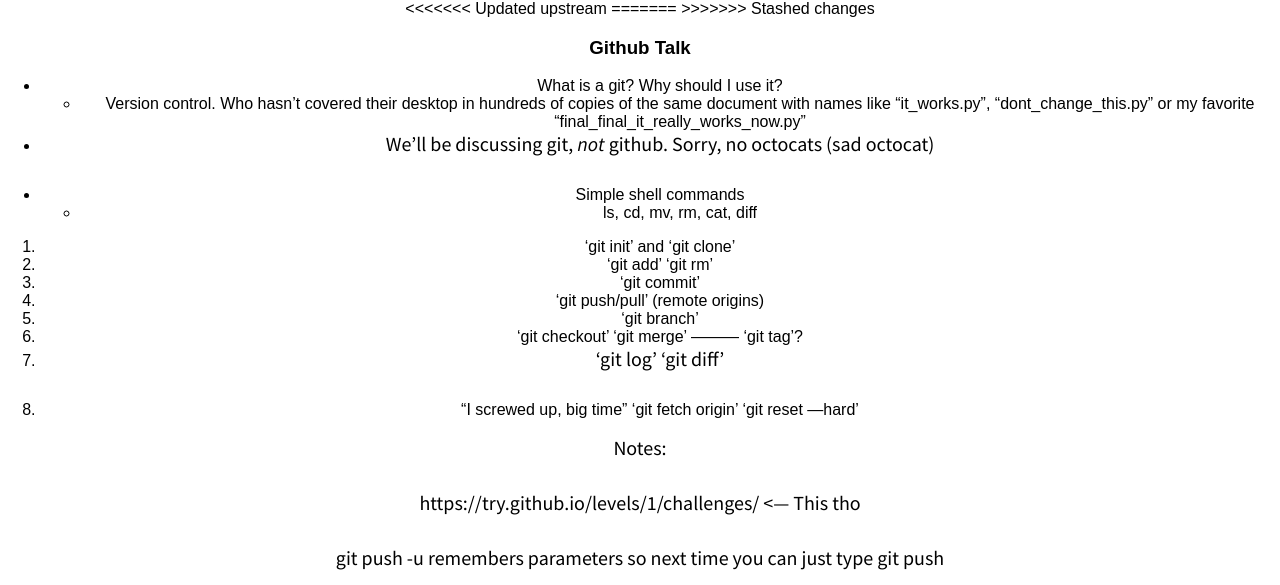
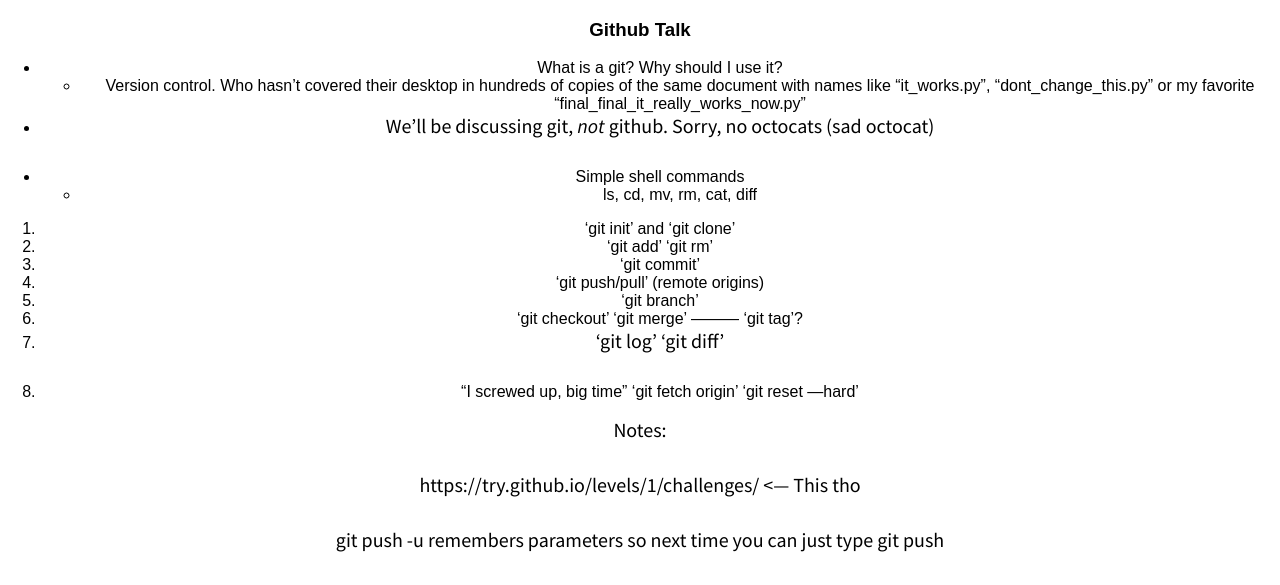
Before and after one commit to SuperUser320/superuser320.github.io, a Jekyll site: the page built from _posts/2015-09-28-test.md, in a window 1280 px wide. Shown: the top 585 px of the page. Built offline with Jekyll 4.4.1, drawn with Linux system fonts in a browser that asks for light colours; nearby versions of some CDN libraries; our own code applies the rules of GitHub Pages for plain Markdown files; some of the changed text lies outside the part shown.

Commit message:
Small content updates

```diff
--- a/_includes/dochead.html
+++ b/_includes/dochead.html
@@ -1,7 +1,17 @@
 <!DOCTYPE html>
 <html xmlns="http://www.w3.org/1999/xhtml" xml:lang="en" lang="en-us">
 <head>
-    <title>{{ page.title }}</title>
-    <link rel="stylesheet" href="/css/styles.css">
-    <script src="//ajax.googleapis.com/ajax/libs/jquery/2.1.1/jquery.min.js"></script>
+  <title>{{ page.title }}</title>
+  <link rel="stylesheet" href="/css/styles.css">
+  <script src="//ajax.googleapis.com/ajax/libs/jquery/2.1.1/jquery.min.js"></script>
+  <script>
+    (function(i,s,o,g,r,a,m){i['GoogleAnalyticsObject']=r;i[r]=i[r]||function(){
+    (i[r].q=i[r].q||[]).push(arguments)},i[r].l=1*new Date();a=s.createElement(o),
+    m=s.getElementsByTagName(o)[0];a.async=1;a.src=g;m.parentNode.insertBefore(a,m)
+    })(window,document,'script','//www.google-analytics.com/analytics.js','ga');
+
+    ga('create', 'UA-59050539-1', 'auto');
+    ga('send', 'pageview');
+
+  </script>
 </head>
--- a/_includes/footer.html
+++ b/_includes/footer.html
@@ -1,6 +1,6 @@
 <div id="footer">
         <div id="note">
-            Made with <img id="helmet" src="/res/MSUSpartans_Logo.svg" height="30px" style="vertical-align: sub;"> in East Lansing<br>
+            Made in East Lansing<br>
         <em>by Jason Merlo</em>
     </div>
 </div>
--- a/_layouts/default.html
+++ b/_layouts/default.html
@@ -1,24 +1,4 @@
-<<<<<<< Updated upstream
-<!DOCTYPE html>
-<html xmlns="http://www.w3.org/1999/xhtml" xml:lang="en" lang="en-us">
-<head>
-    <title>{{ page.title }}</title>
-    <link rel="stylesheet" href="/css/styles.css">
-    <script src="//ajax.googleapis.com/ajax/libs/jquery/2.1.1/jquery.min.js"></script>
-    <script>
-      (function(i,s,o,g,r,a,m){i['GoogleAnalyticsObject']=r;i[r]=i[r]||function(){
-      (i[r].q=i[r].q||[]).push(arguments)},i[r].l=1*new Date();a=s.createElement(o),
-      m=s.getElementsByTagName(o)[0];a.async=1;a.src=g;m.parentNode.insertBefore(a,m)
-      })(window,document,'script','//www.google-analytics.com/analytics.js','ga');
-
-      ga('create', 'UA-59050539-1', 'auto');
-      ga('send', 'pageview');
-
-    </script>
-</head>
-=======
 {% include dochead.html %}
->>>>>>> Stashed changes
 <body>
     {% include header.html %}
     {{content}}
--- a/css/styles.scss
+++ b/css/styles.scss
@@ -15,7 +15,7 @@
 
 /* Colors */
 $background-color:          #FFF;
-$accent-color:              #5C25FF;
+$accent-color:              #64b68a;
 $body-font-color:           #000;
 $accent-hover:              #4b1fce;
 
--- a/index.html
+++ b/index.html
@@ -16,7 +16,7 @@
 
 <div id="about">
     <h1 class="fadein">About Me</h1>
-    <p class="fadein">I'm a self-motivated, hardworking, <strong>computer engineering</strong> student at <strong>Michigan State University</strong> with a focus on <strong>radar signal processing</strong>, <strong>autonomous driving</strong>, <strong>robotics</strong>, and <strong>embedded systems design</strong>.</p>
+    <p class="fadein">I'm an <strong>electrical engineering</strong> PhD student at <strong>Michigan State University</strong> with a passion for <strong>radar systems</strong>, <strong>microwave circuits</strong>, and <strong>autonomous driving</strong>.</p>
     <p class="fadein">When I'm not in class or studying I commit my time to <strong>personal projects</strong>, as featured below, and <a href="https://canvas.msu.edu/soar/">CANVAS SOAR</a>;  The Student Organized Autonomy Research (SOAR) group is a sub-group of the larger <a href="https://canvas.msu.edu/">CANVAS</a> autonomous vehicle research organization at MSU, primarily focused on competing in the three-year <strong>GM/SAE AutoDrive Challenge</strong> compeitition with the goal of developing a highly automated level 4 (SAE J3016) autonomous vehicle by 2020.</p>
     <p class="fadein">I also enjoy playing <strong>ultimate frisbee</strong>, <strong>ice hockey</strong>, riding single track <strong>mountain bike</strong> trails, and <strong>autocross/auto racing</strong>.  In addition I pursue interests in <strong>photography</strong> and <strong>graphic design</strong> which can be found at <a href="https://www.flickr.com/photos/jason-merlo/">Flickr</a> and <a href="https://500px.com/jmerlo">500px</a>.</p>
     <p class="fadein">To <strong>learn more</strong> or <strong>check out some of my work</strong>, find me on...</p>
```
Also changed, not shown: Gemfile.lock, res/MSUSpartans_Logo.svg (deleted), 1 other file.
